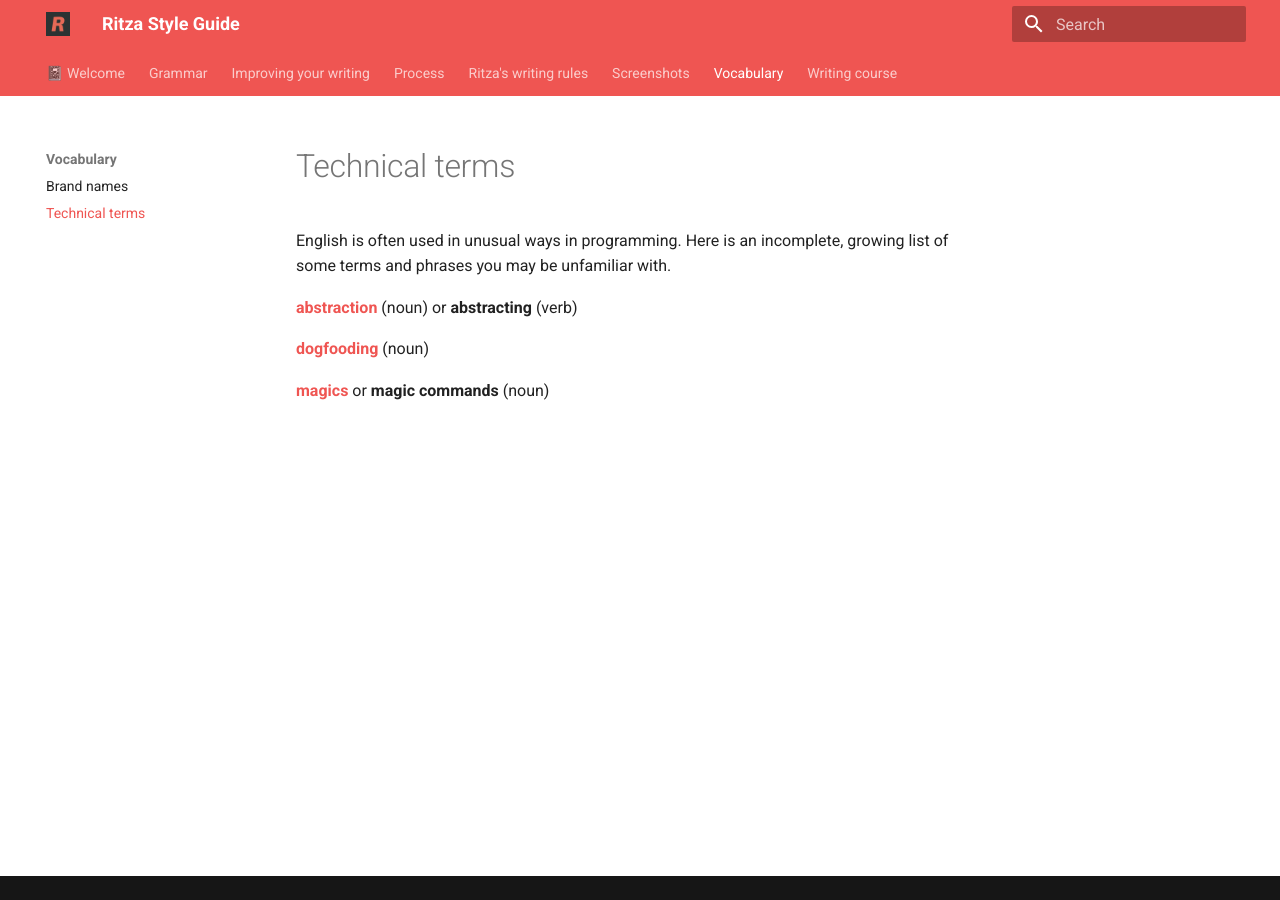
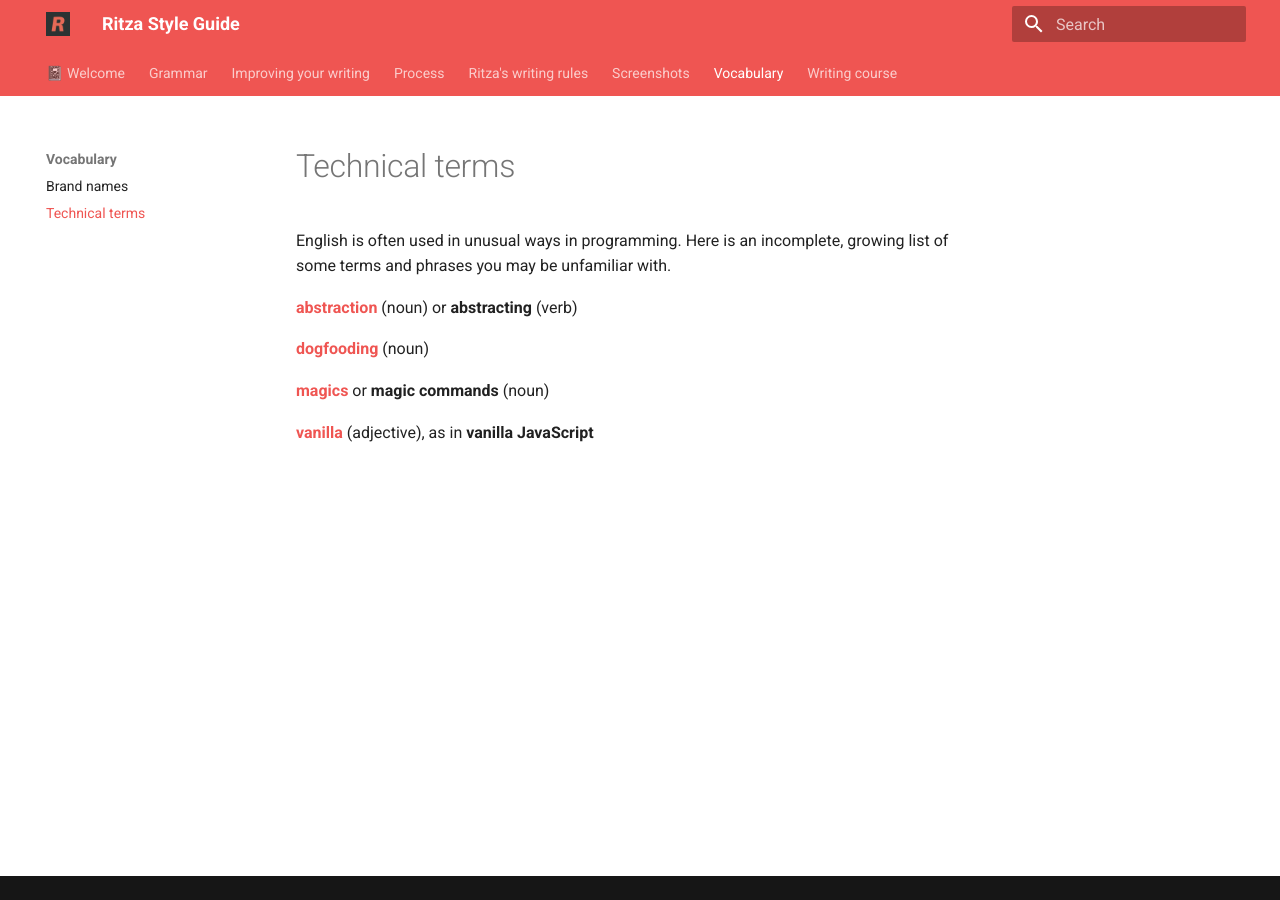
Before and after one commit to ritza-co/styleguide.ritza.co, an MkDocs documentation site: the page built from docs/vocabulary/terms.md, in a window 1280 px wide. Built offline with MkDocs 1.6.1 and Material for MkDocs 9.7.7, drawn with Linux system fonts in a browser that asks for light colours.

Commit message:
Update terms.md

```diff
--- a/docs/vocabulary/terms.md
+++ b/docs/vocabulary/terms.md
@@ -7,3 +7,5 @@ English is often used in unusual ways in programming. Here is an incomplete, gro
 **[dogfooding](https://en.wikipedia.org/wiki/Eating_your_own_dog_food)** (noun)
 
 **[magics](https://problemsolvingwithpython.com/02-Jupyter-Notebooks/02.06-Magic-Commands/)** or **magic commands** (noun)
+
+**[vanilla](https://en.wikipedia.org/wiki/Vanilla_software)** (adjective), as in **vanilla JavaScript**
```
